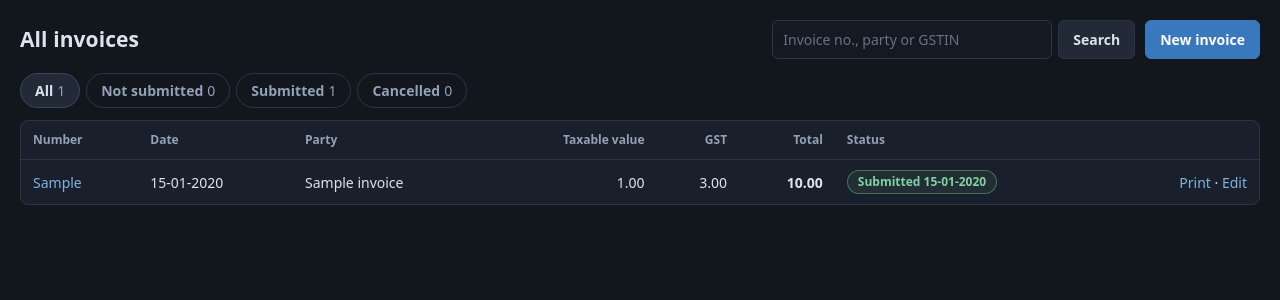
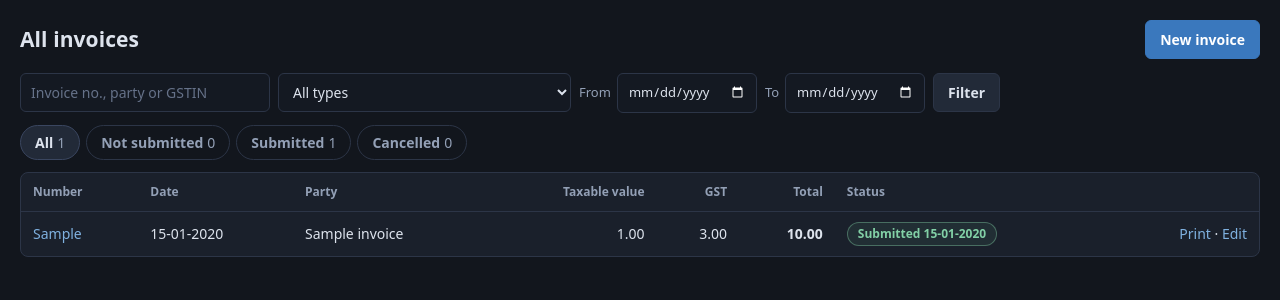
Before and after one commit to souravdas007123/Billing, a Django app: page / in a window 1280 px wide. Shown: the part 59-359 px from the top of the page. Run offline with Django 4.2, Linux system fonts and the light colour scheme; a user stored in the database is signed in; tables that the repository leaves empty hold one stand-in row (values such as "Sample post").

Commit message:
Invoice list filters and pagination, database indexes
Co-Authored-By: Claude Sonnet 5.5 <noreply@anthropic.com>
Claude-Session: https://claude.ai/code/session_01HiLuxheTy3d6sPwmP5Lfkn

```diff
--- a/billing/models.py
+++ b/billing/models.py
@@ -156,6 +156,13 @@ class Invoice(models.Model):
     class Meta:
         ordering = ["-date", "-id"]
         permissions = [("cancel_invoice", "Can cancel invoices")]
+        indexes = [
+            models.Index(fields=["date"], name="inv_date_idx"),
+            models.Index(fields=["doc_type", "date"], name="inv_type_date_idx"),
+            models.Index(fields=["party_name"], name="inv_party_idx"),
+            models.Index(fields=["status"], name="inv_status_idx"),
+            models.Index(fields=["submitted_on"], name="inv_submitted_idx"),
+        ]
 
     def __str__(self):
         return f"{self.invoice_no or 'Draft'} - {self.party_name}"
--- a/billing/templates/billing/invoice_list.html
+++ b/billing/templates/billing/invoice_list.html
@@ -4,8 +4,11 @@
 <style>
   .list-head { display: flex; gap: 10px; align-items: center; margin-bottom: 14px; flex-wrap: wrap; }
   .list-head h2 { margin: 0; }
-  .list-head .search { display: flex; gap: 6px; margin: 0; }
-  .list-head .search input { width: 280px; margin: 0; }
+  form.filters { display: flex; gap: 8px; align-items: center; flex-wrap: wrap; margin-bottom: 12px; }
+  form.filters input, form.filters select { width: auto; margin: 0; }
+  form.filters input[name=q] { width: 250px; max-width: 100%; }
+  form.filters label { display: flex; align-items: center; gap: 6px; margin: 0; color: var(--muted); font-size: 13px; }
+  .pager { display: flex; gap: 10px; align-items: center; justify-content: center; margin: 14px 0; color: var(--muted); font-size: 13px; }
   .list-table td, .list-table th { padding: 10px 12px; }
   .list-table tbody tr:hover { background: var(--raised); }
   .list-table tbody tr:last-child td { border-bottom: 0; }
@@ -26,17 +29,22 @@
 <div class="list-head">
   <h2>All invoices</h2>
   <span style="flex:1"></span>
-  <form method="get" class="search">
-    <input name="q" value="{{ q }}" placeholder="Invoice no., party or GSTIN">
-    <button type="submit">Search</button>
-  </form>
   <a class="btn primary" href="{% url 'invoice_new' %}">New invoice</a>
 </div>
+<form method="get" class="filters">
+  {% if status %}<input type="hidden" name="status" value="{{ status }}">{% endif %}
+  <input name="q" value="{{ q }}" placeholder="Invoice no., party or GSTIN" aria-label="Search">
+  <select name="type" aria-label="Document type"><option value="">All types</option>{% for code, label in doc_types %}<option value="{{ code }}"{% if code == kind %} selected{% endif %}>{{ label }}</option>{% endfor %}</select>
+  <label>From <input type="date" name="from" value="{{ date_from }}"></label>
+  <label>To <input type="date" name="to" value="{{ date_to }}"></label>
+  <button type="submit">Filter</button>
+  {% if filtered %}<a class="btn" href="?{% if status %}status={{ status }}{% endif %}">Clear</a>{% endif %}
+</form>
 <div class="tabs">
-  <a href="?{% if q %}q={{ q|urlencode }}{% endif %}"{% if not status %} class="active"{% endif %}>All<span class="n">{{ counts.all }}</span></a>
-  <a href="?status=pending{% if q %}&amp;q={{ q|urlencode }}{% endif %}"{% if status == 'pending' %} class="active"{% endif %}>Not submitted<span class="n">{{ counts.pending }}</span></a>
-  <a href="?status=submitted{% if q %}&amp;q={{ q|urlencode }}{% endif %}"{% if status == 'submitted' %} class="active"{% endif %}>Submitted<span class="n">{{ counts.submitted }}</span></a>
-  <a href="?status=cancelled{% if q %}&amp;q={{ q|urlencode }}{% endif %}"{% if status == 'cancelled' %} class="active"{% endif %}>Cancelled<span class="n">{{ counts.cancelled }}</span></a>
+  <a href="?{{ keep_qs }}"{% if not status %} class="active"{% endif %}>All<span class="n">{{ counts.all }}</span></a>
+  <a href="?{% if keep_qs %}{{ keep_qs }}&amp;{% endif %}status=pending"{% if status == 'pending' %} class="active"{% endif %}>Not submitted<span class="n">{{ counts.pending }}</span></a>
+  <a href="?{% if keep_qs %}{{ keep_qs }}&amp;{% endif %}status=submitted"{% if status == 'submitted' %} class="active"{% endif %}>Submitted<span class="n">{{ counts.submitted }}</span></a>
+  <a href="?{% if keep_qs %}{{ keep_qs }}&amp;{% endif %}status=cancelled"{% if status == 'cancelled' %} class="active"{% endif %}>Cancelled<span class="n">{{ counts.cancelled }}</span></a>
 </div>
 <div class="card" style="padding:0;overflow:hidden">
   <table class="list-table">
@@ -52,15 +60,22 @@
         <td class="num"><b>{{ inv.total|floatformat:2 }}</b></td>
         <td>{% if inv.is_cancelled %}<span class="badge" style="color:var(--bad);border-color:var(--bad-line)">Cancelled</span>{% elif inv.submitted_on %}<span class="badge ok">Submitted {{ inv.submitted_on|date:"d-m-Y" }}</span>{% else %}<span class="badge wait">Not submitted</span>{% endif %}</td>
         <td class="actions">
-          <a href="{% url 'invoice_print' inv.pk %}">Print</a> &middot; <a href="{% url 'invoice_edit' inv.pk %}">Edit</a>
-          {% if not inv.submitted_on %}&middot;
+          <a href="{% url 'invoice_print' inv.pk %}">Print</a>{% if not inv.is_cancelled %} &middot; <a href="{% url 'invoice_edit' inv.pk %}">Edit</a>{% endif %}
+          {% if not inv.submitted_on and not inv.is_cancelled %}&middot;
           <form method="post" action="{% url 'invoice_submit' inv.pk %}" class="inline">{% csrf_token %}<input type="hidden" name="next" value="{{ request.get_full_path }}"><button type="submit" class="link">Submit &amp; get number</button></form>{% endif %}
         </td>
       </tr>
     {% empty %}
-      <tr><td colspan="8" class="empty">{% if q %}No invoices match your search.{% elif status == 'pending' %}Every bill has been submitted.{% elif status == 'submitted' %}No bill has been submitted yet.{% elif status == 'cancelled' %}No bill has been cancelled.{% else %}No invoices yet. Create your first one with &ldquo;New invoice&rdquo;.{% endif %}</td></tr>
+      <tr><td colspan="8" class="empty">{% if filtered %}No invoices match these filters.{% elif status == 'pending' %}Every bill has been submitted.{% elif status == 'submitted' %}No bill has been submitted yet.{% elif status == 'cancelled' %}No bill has been cancelled.{% else %}No invoices yet. Create your first one with &ldquo;New invoice&rdquo;.{% endif %}</td></tr>
     {% endfor %}
     </tbody>
   </table>
 </div>
+{% if pg.paginator.num_pages > 1 %}
+<div class="pager">
+  {% if pg.has_previous %}<a class="btn" href="?{% if page_qs %}{{ page_qs }}&amp;{% endif %}page={{ pg.previous_page_number }}">&larr; Newer</a>{% endif %}
+  <span>Page {{ pg.number }} of {{ pg.paginator.num_pages }} &middot; {{ pg.paginator.count }} bill{{ pg.paginator.count|pluralize }}</span>
+  {% if pg.has_next %}<a class="btn" href="?{% if page_qs %}{{ page_qs }}&amp;{% endif %}page={{ pg.next_page_number }}">Older &rarr;</a>{% endif %}
+</div>
+{% endif %}
 {% endblock %}
--- a/billing/views.py
+++ b/billing/views.py
@@ -5,6 +5,7 @@ import re
 from decimal import Decimal
 
 from django.conf import settings
+from django.core.paginator import Paginator
 from django.contrib.auth.decorators import login_required
 from django.db import IntegrityError, transaction
 from django.contrib import messages
@@ -13,7 +14,7 @@ from django.http import HttpResponse, HttpResponseForbidden, HttpResponseRedirec
 from django.shortcuts import get_object_or_404, redirect, render
 from django.urls import reverse
 from django.utils import timezone
-from django.utils.http import url_has_allowed_host_and_scheme
+from django.utils.http import url_has_allowed_host_and_scheme, urlencode
 from django.views.decorators.http import require_POST
 
 from .calc import D, amount_in_words, compute_invoice, q2, rate_summary, split_gst
@@ -485,14 +486,33 @@ def invoice_form(request, pk=None):
     return render(request, "billing/invoice_form.html", {"init": init, "editing": invoice})
 
 
+LIST_PAGE_SIZE = 50
+
+
+def _date_param(value):
+    try:
+        return datetime.date.fromisoformat((value or "").strip())
+    except ValueError:
+        return None
+
+
 @login_required
 def invoice_list(request):
     q = request.GET.get("q", "").strip()
     status = request.GET.get("status", "")
     status = status if status in ("pending", "submitted", "cancelled") else ""
+    kind = request.GET.get("type", "")
+    kind = kind if kind in dict(DOC_TYPES) else ""
+    date_from, date_to = _date_param(request.GET.get("from")), _date_param(request.GET.get("to"))
     qs = Invoice.objects.all()
     if q:
         qs = qs.filter(Q(invoice_no__icontains=q) | Q(party_name__icontains=q) | Q(party_gstin__icontains=q))
+    if kind:
+        qs = qs.filter(doc_type=kind)
+    if date_from:
+        qs = qs.filter(date__gte=date_from)
+    if date_to:
+        qs = qs.filter(date__lte=date_to)
     if status == "pending":
         qs = qs.filter(submitted_on__isnull=True)
     elif status == "submitted":
@@ -504,10 +524,18 @@ def invoice_list(request):
     total_count = Invoice.objects.count()
     counts = {"all": total_count, "pending": pending_count, "cancelled": cancelled_count,
               "submitted": total_count - pending_count - cancelled_count}
+    # the filters are kept in every tab and page link (the page number and, for tabs, the status are left out)
+    keep = {k: v for k, v in (("q", q), ("type", kind), ("from", date_from.isoformat() if date_from else ""),
+                              ("to", date_to.isoformat() if date_to else "")) if v}
+    page = Paginator(qs, LIST_PAGE_SIZE).get_page(request.GET.get("page"))
     return render(
         request,
         "billing/invoice_list.html",
-        {"invoices": qs[:200], "q": q, "status": status, "counts": counts},
+        {"invoices": page, "pg": page, "q": q, "status": status, "counts": counts, "kind": kind,
+         "date_from": date_from.isoformat() if date_from else "", "date_to": date_to.isoformat() if date_to else "",
+         "doc_types": DOC_TYPES, "keep_qs": urlencode(keep),
+         "page_qs": urlencode({**keep, **({"status": status} if status else {})}),
+         "filtered": bool(keep)},
     )
 
 
```
Also changed, not shown: billing/tests.py (+13 -0 lines), README.md, billing/migrations/0009_invoice_indexes.py (added).
